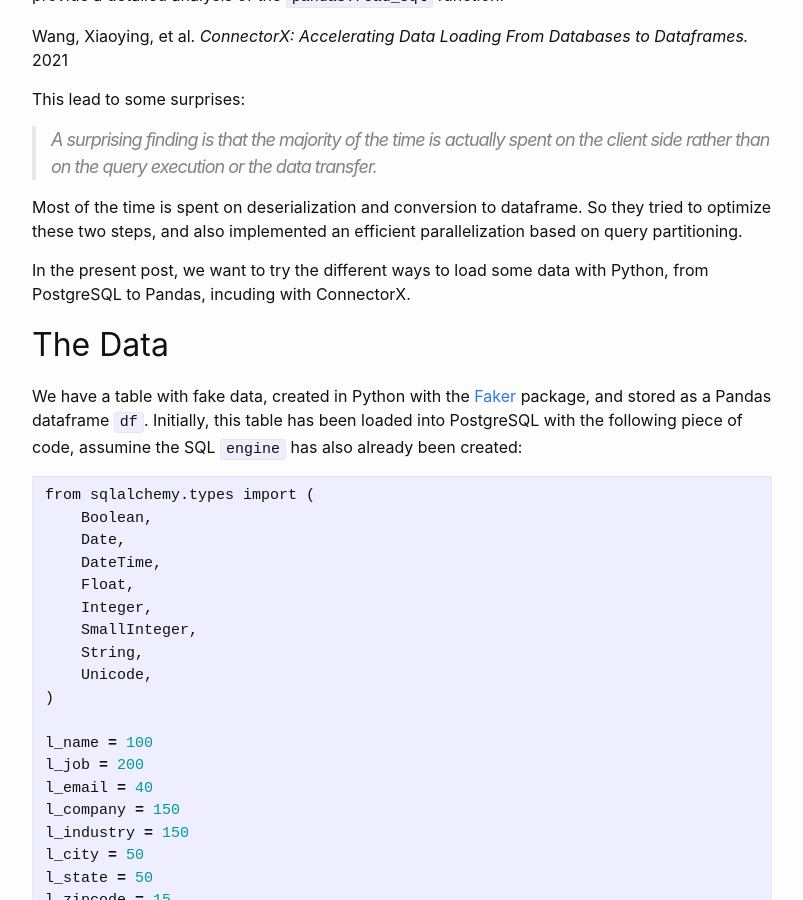
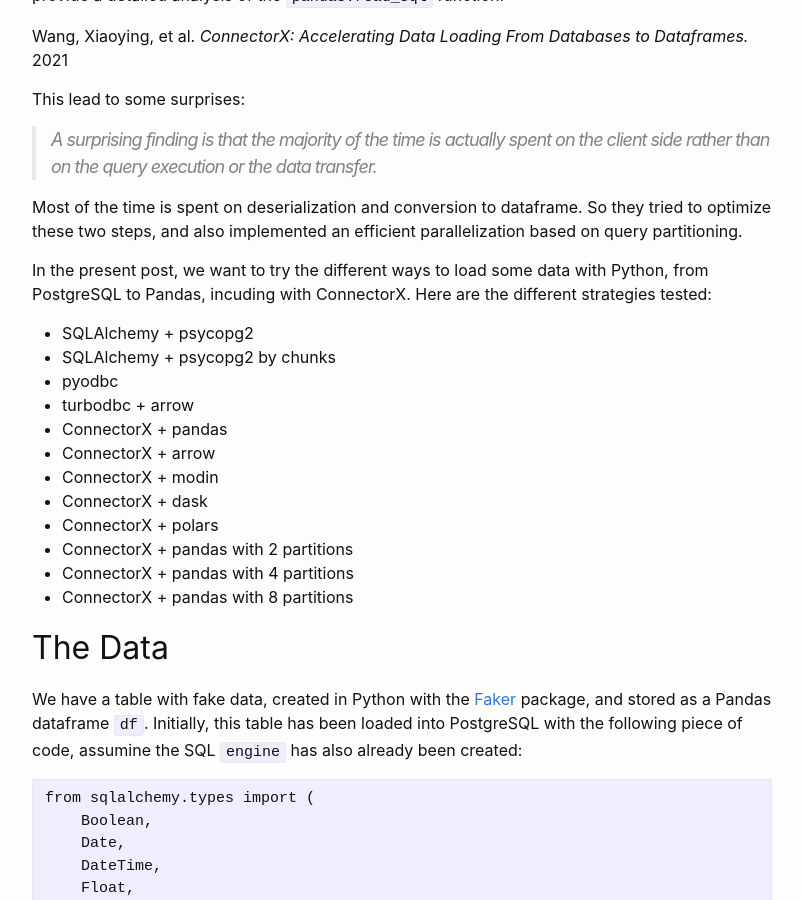
Before and after one commit to aetperf/aetperf.github.io, a Jekyll site: the page built from _posts/2022-04-20-Loading-data-from-PostgreSQL-to-Pandas-with-ConnectorX.md, in a window 1280 px wide and 900 px high, scrolled down 307 px. Shown: the whole window, without its empty margins (238-1041 px from the left). Built offline with Jekyll 4.4.1, drawn with Linux system fonts in a browser that asks for light colours; comment, search, counter and statistics services are not loaded; some of the changed text lies outside the part shown.

Commit message:
small text update

````diff
--- a/_posts/2022-04-20-Loading-data-from-PostgreSQL-to-Pandas-with-ConnectorX.md
+++ b/_posts/2022-04-20-Loading-data-from-PostgreSQL-to-Pandas-with-ConnectorX.md
@@ -16,7 +16,20 @@
 
 Most of the time is spent on deserialization and conversion to dataframe. So they tried to optimize these two steps, and also implemented an efficient parallelization based on query partitioning.
 
-In the present post, we want to try the different ways to load some data with Python, from PostgreSQL to Pandas, incuding with ConnectorX.
+In the present post, we want to try the different ways to load some data with Python, from PostgreSQL to Pandas, incuding with ConnectorX. Here are the different strategies tested:
+- SQLAlchemy + psycopg2
+- SQLAlchemy + psycopg2 by chunks
+- pyodbc
+- turbodbc + arrow
+- ConnectorX + pandas
+- ConnectorX + arrow
+- ConnectorX + modin
+- ConnectorX + dask
+- ConnectorX + polars
+- ConnectorX + pandas with 2 partitions
+- ConnectorX + pandas with 4 partitions
+- ConnectorX + pandas with 8 partitions
+
 
 ## The Data
 
@@ -212,7 +225,7 @@
 assert df.shape == (1000000, 16)
 ```
 
-## Turbodbc arrow (`turbodbc_arrow`)
+## Turbodbc + arrow (`turbodbc_arrow`)
 
 Here we do not use Pandas'`read_sql` function but Apache Arrow along with Turbodbc. See this blog post for more details: [https://arrow.apache.org/blog/2017/06/16/turbodbc-arrow/](https://arrow.apache.org/blog/2017/06/16/turbodbc-arrow/)
 
````
